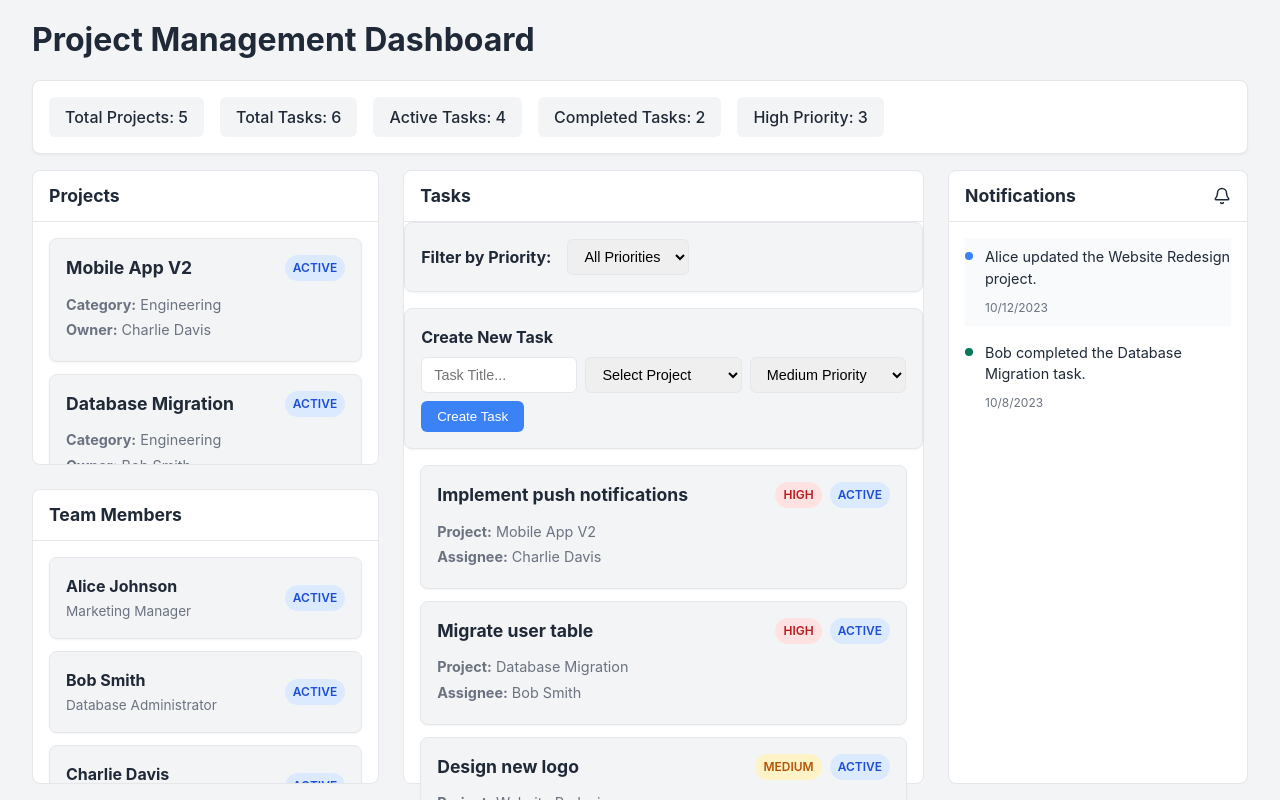
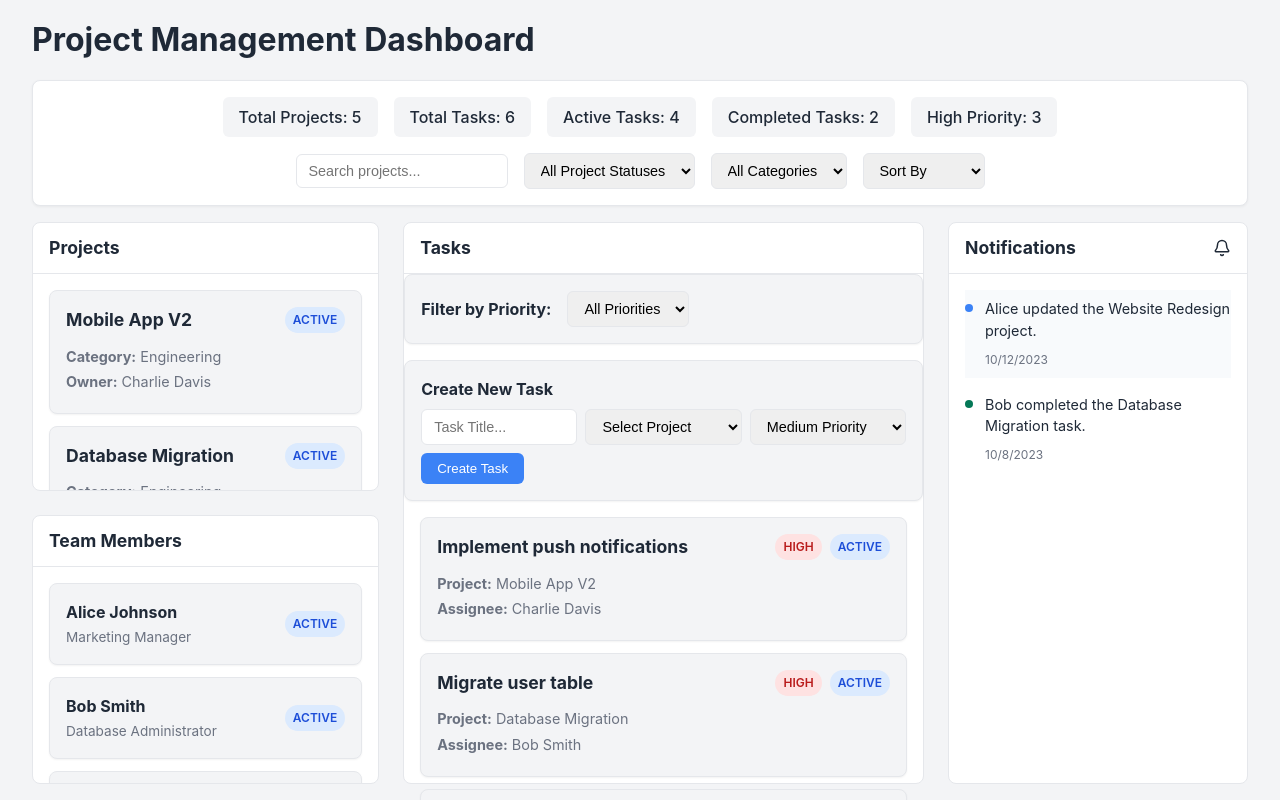
Before and after one commit to sameershaik787/labpractical, a React app: page / in a window 1280 px wide. Shown: the top 800 px of the page. Built offline with nearby package versions, Linux system fonts and the light colour scheme; the HTML template or start-up script is replaced by a standard one.

Commit message:
feat(ui): add project status and category filter controls to dashboard controls

```diff
--- a/src/components/Dashboard.jsx
+++ b/src/components/Dashboard.jsx
@@ -40,8 +40,8 @@ function Dashboard() {
                 <h1>Project Management Dashboard</h1>
 
                 {/* CONFLICT ZONE 5: DASHBOARD CONTROLS */}
-                <div className="dashboard-controls">
-                    {/* Developers will add UI controls here: Project Search, Filters, Stats UI, Sorting UI */}
+                <div className="dashboard-controls" style={{ display: 'flex', flexDirection: 'column', gap: '1rem' }}>
+                    <div className="stats-row" style={{ display: 'flex', gap: '1rem', flexWrap: 'wrap' }}>
                         <div className="stat-card">
                             <span>Total Projects: {stats.totalProjects}</span>
                         </div>
@@ -56,6 +56,49 @@ function Dashboard() {
                         </div>
                         <div className="stat-card">
                             <span>High Priority: {stats.highPriorityTasks}</span>
+                        </div>
+                    </div>
+
+                    <div className="controls-row" style={{ display: 'flex', gap: '1rem', flexWrap: 'wrap', alignItems: 'center' }}>
+                        {/* Search UI (Dev A) */}
+                        <input
+                            type="text"
+                            placeholder="Search projects..."
+                            value={projectFilters.search || ''}
+                            onChange={(e) => setProjectFilters(prev => ({ ...prev, search: e.target.value }))}
+                        />
+
+                        {/* Project Status Filter UI (Dev B) */}
+                        <select
+                            value={projectFilters.status || 'All'}
+                            onChange={(e) => setProjectFilters(prev => ({ ...prev, status: e.target.value }))}
+                        >
+                            <option value="All">All Project Statuses</option>
+                            <option value="Active">Active</option>
+                            <option value="Completed">Completed</option>
+                            <option value="Archived">Archived</option>
+                        </select>
+
+                        {/* Project Category Filter UI (Dev B) */}
+                        <select
+                            value={projectFilters.category || 'All'}
+                            onChange={(e) => setProjectFilters(prev => ({ ...prev, category: e.target.value }))}
+                        >
+                            <option value="All">All Categories</option>
+                            <option value="Marketing">Marketing</option>
+                            <option value="Engineering">Engineering</option>
+                            <option value="Operations">Operations</option>
+                        </select>
+
+                        {/* Sorting UI (Dev D) */}
+                        <select
+                            value={projectFilters.sortBy || ''}
+                            onChange={(e) => setProjectFilters(prev => ({ ...prev, sortBy: e.target.value }))}
+                        >
+                            <option value="">Sort By</option>
+                            <option value="name-asc">Name (A-Z)</option>
+                            <option value="name-desc">Name (Z-A)</option>
+                        </select>
                     </div>
                 </div>
             </header>
```
Lines whose indentation alone changed are shown as unchanged.
